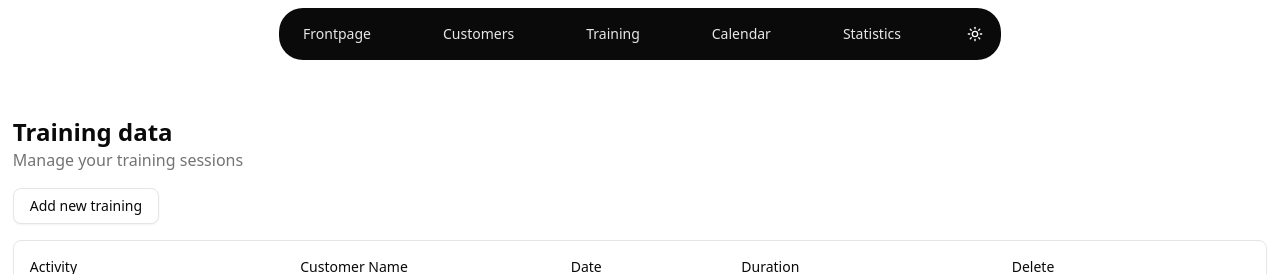
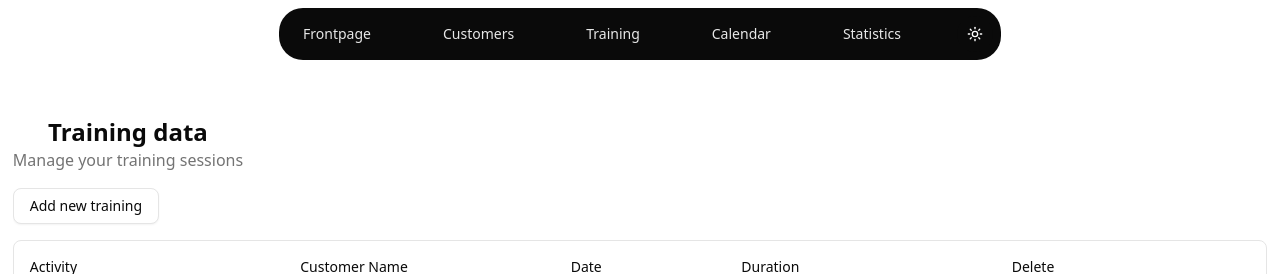
Before and after one commit to JonipHarju/personal-trainer-app-haaga-helia-front-end-course, a React (Vite) app: page /training in a window 1280 px wide. Shown: the top 274 px of the page. Built offline with nearby package versions, Linux system fonts and the light colour scheme; no server answers.

Commit message:
fix: add text-center to training and customers routes title box the align the titles on smaller screens

```diff
--- a/src/components/Customers.tsx
+++ b/src/components/Customers.tsx
@@ -96,7 +96,7 @@
 
   return (
     <div className="flex flex-col gap-4 w-[98%] overflow-hidden mt-12 max-w-600">
-      <div className="flex flex-col gap-4 w-full items-center md:items-start">
+      <div className="flex flex-col gap-4 w-full items-center md:items-start text-center">
         <div>
           <h1 className="text-2xl font-bold">Customer data</h1>
           <p className="text-muted-foreground">Manage your customers</p>
--- a/src/components/Training.tsx
+++ b/src/components/Training.tsx
@@ -52,7 +52,7 @@
   const trainingColumns = getTrainingColumns(handleDelete);
   return (
     <div className="flex flex-col gap-4 w-[98%] max-w-600 overflow-hidden mt-12">
-      <div className="flex flex-col gap-4 w-full items-center md:items-start">
+      <div className="flex flex-col gap-4 w-full items-center md:items-start text-center">
         <div>
           <h1 className="text-2xl font-bold">Training data</h1>
           <p className="text-muted-foreground">Manage your training sessions</p>
```
